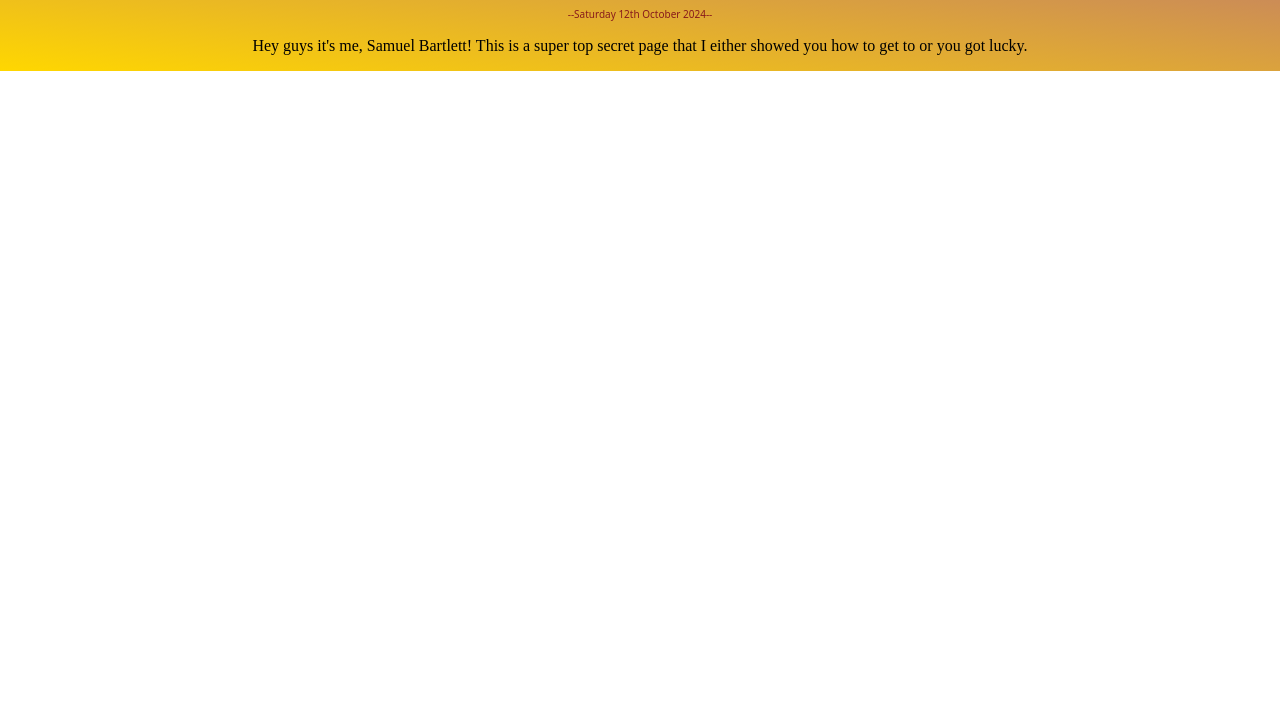
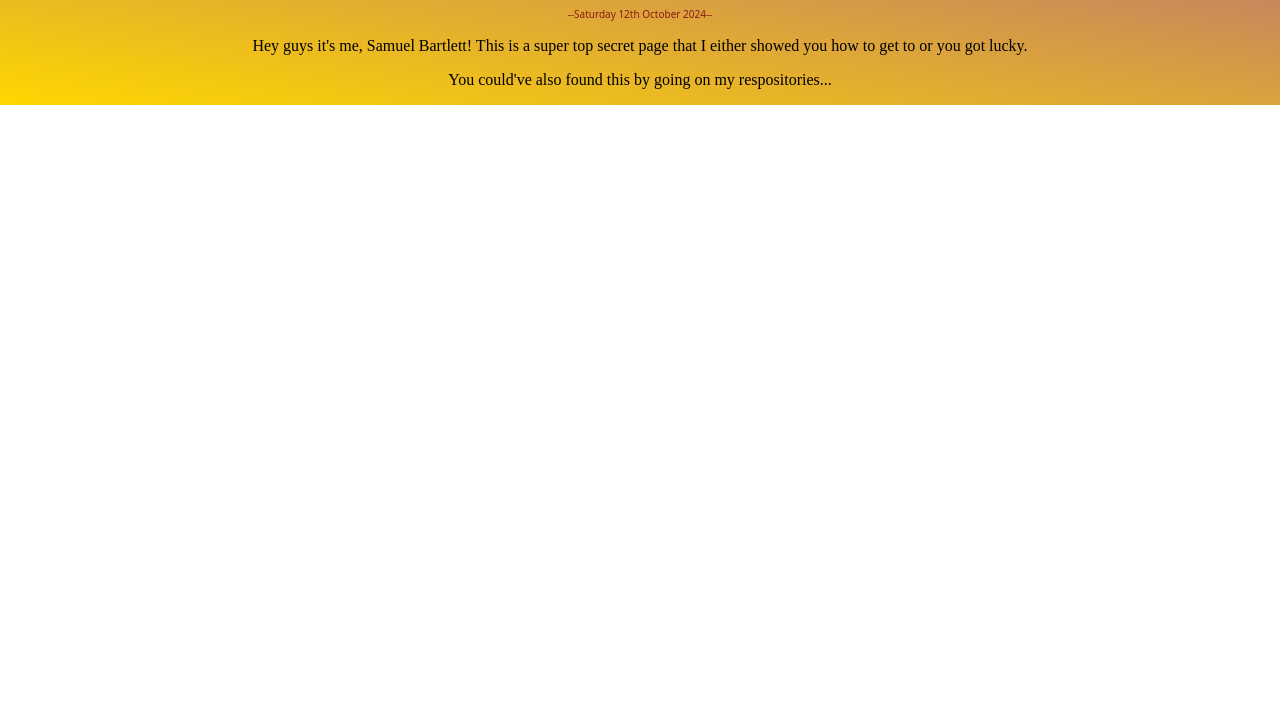
Before and after one commit to SamuelB4/secret-page, a plain HTML site: page index.html in a window 1280 px wide. Shown: the part 97-800 px from the top of the page. Drawn offline with Linux system fonts and the light colour scheme.

Commit message:
Add files via upload

```diff
--- a/index.html
+++ b/index.html
@@ -2,6 +2,7 @@
 <html>
     <head>
         <title>Secret</title>
+        <meta name="viewport" content="width=device-width, initial-scale=1.0">
         <link rel="stylesheet" href="style.css">
     </head>
     <body>
@@ -10,7 +11,7 @@
 
         <p class="date">--Saturday 12th October 2024--</p>
         <p>Hey guys it's me, Samuel Bartlett! This is a super top secret page that I either showed you how to get to or you got lucky.</p>
-
+        <p>You could've also found this by going on my respositories...</p>
         <script src="script.js"></script>
     </body>
 </html>
```
